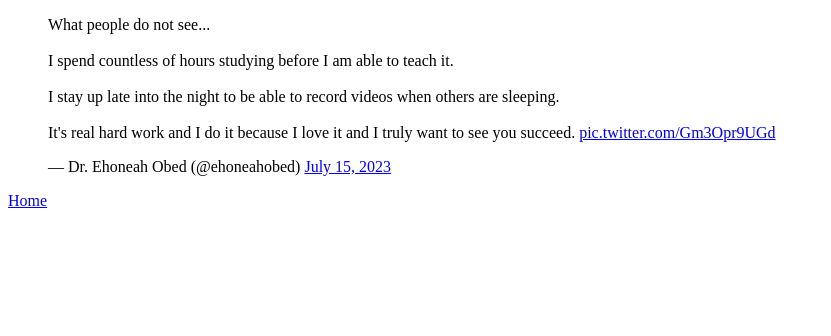
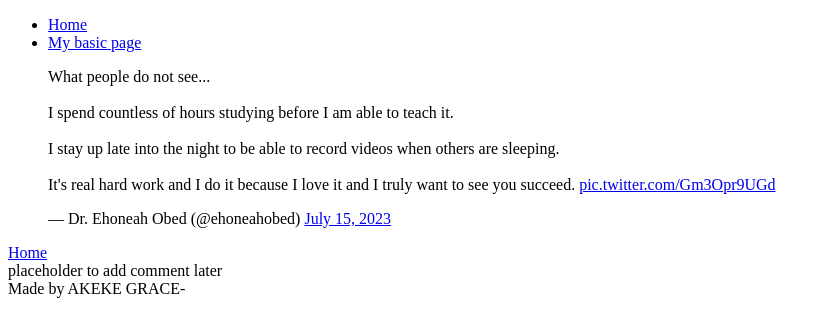
Before and after one commit to Grace-Akeke/alx_html_css, a plain HTML site: page html_basic/tweets.html in a window 1280 px wide. Shown: the whole page, without its empty margins (0-831 px from the left). Drawn offline with Linux system fonts and the light colour scheme.

Commit message:
advanced tweet

```diff
--- a/html_basic/tweets.html
+++ b/html_basic/tweets.html
@@ -2,11 +2,22 @@
 <html lang="en">
 <head>
     <meta charset="UTF-8">
-    <meta name="viewport" content="width=device-width, initial-scale=1.0">
-    <title>Document</title>
+    <title>Tweets</title>
 </head>
 <body>
-    <blockquote class="twitter-tweet"><p lang="en" dir="ltr">What people do not see...<br><br>I spend countless of hours studying before I am able to teach it.<br><br>I stay up late into the night to be able to record videos when others are sleeping. <br><br>It&#39;s real hard work and I do it because I love it and I truly want to see you succeed. <a href="https://t.co/Gm3Opr9UGd">pic.twitter.com/Gm3Opr9UGd</a></p>&mdash; Dr. Ehoneah Obed (@ehoneahobed) <a href="https://twitter.com/ehoneahobed/status/1680054757367447552?ref_src=twsrc%5Etfw">July 15, 2023</a></blockquote> <script async src="https://platform.twitter.com/widgets.js" charset="utf-8"></script>
-<a href="index.html">Home</a>
+    <header>
+        <ul>
+            <li><a href="tweets.html">Home</a></li>
+            <li><a href="index.html">My basic page</a></li>
+        </ul>
+    </header>
+ <main>
+    <article>
+        <blockquote class="twitter-tweet"><p lang="en" dir="ltr">What people do not see...<br><br>I spend countless of hours studying before I am able to teach it.<br><br>I stay up late into the night to be able to record videos when others are sleeping. <br><br>It&#39;s real hard work and I do it because I love it and I truly want to see you succeed. <a href="https://t.co/Gm3Opr9UGd">pic.twitter.com/Gm3Opr9UGd</a></p>&mdash; Dr. Ehoneah Obed (@ehoneahobed) <a href="https://twitter.com/ehoneahobed/status/1680054757367447552?ref_src=twsrc%5Etfw">July 15, 2023</a></blockquote> <script async src="https://platform.twitter.com/widgets.js" charset="utf-8"></script>
+        <a href="index.html">Home</a>
+    </article>
+    <aside>placeholder to add comment later</aside>
+ </main>
+ <footer>Made by AKEKE GRACE-<a href="Tweets.html"></a></footer>
 </body>
 </html>
```
